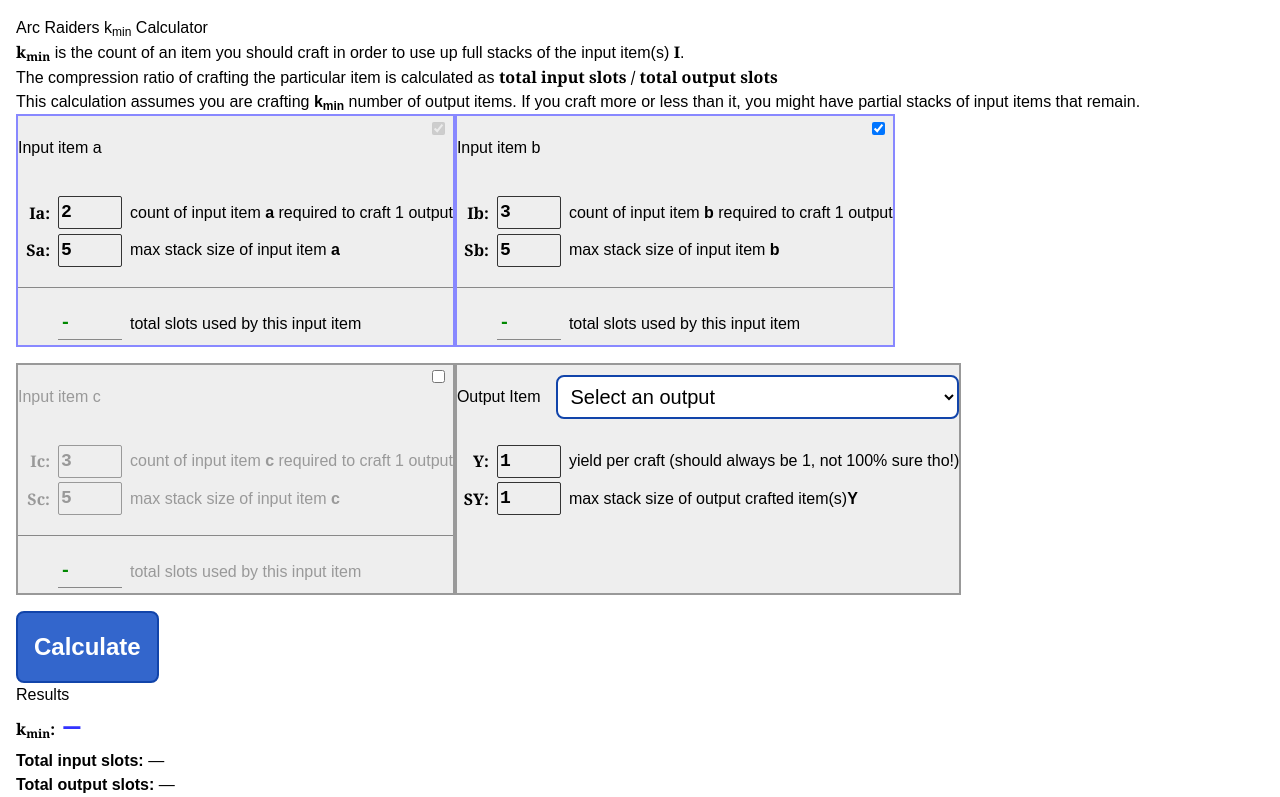
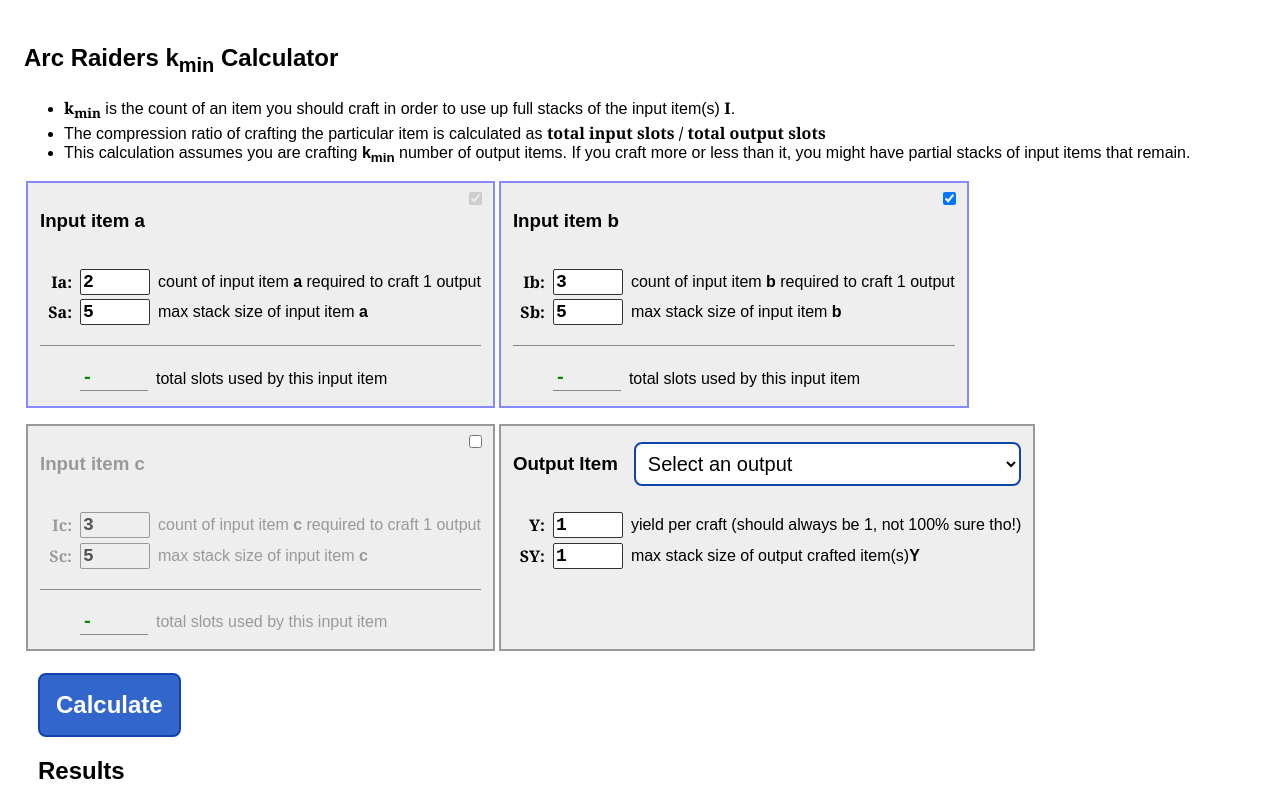
Before and after one commit to ggingell/arc-raiders-calc, a website built with Vite: page index.html in a window 1280 px wide. Shown: the top 797 px of the page. Built offline with nearby package versions, Linux system fonts and the light colour scheme.

Commit message:
Disable tailwind for the moment

```diff
--- a/src/style.css
+++ b/src/style.css
@@ -1,4 +1,4 @@
-@import "tailwindcss";
+/* @import "tailwindcss"; */
 
 body {
     font-family: sans-serif;
```
